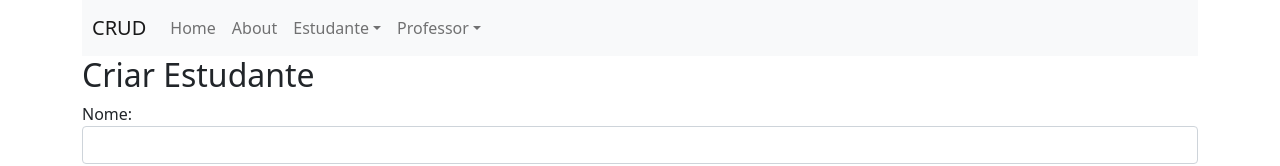
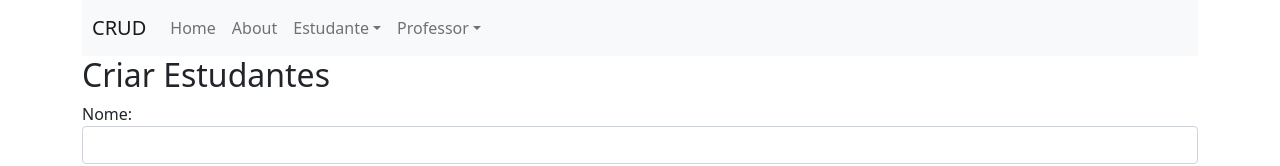
Before and after one commit to PauloAragaodeAzevedoNeto/DesenvolvimentoWeb, a React (Create React App) app: page /createStudent in a window 1280 px wide. Shown: the top 166 px of the page. Built offline with nearby package versions, Linux system fonts and the light colour scheme.

Commit message:
Atividade02

```diff
--- a/src/components/Atividade02/crud/students/CreateStudent.jsx
+++ b/src/components/Atividade02/crud/students/CreateStudent.jsx
@@ -16,7 +16,7 @@ function CreateStudent() {
   return (
     <>
       <main>
-        <h2>Criar Estudante</h2>
+        <h2>Criar Estudantes</h2>
         <form onSubmit={handleSubmit}>
           <div className="form-group">
             <label>Nome: </label>
```
